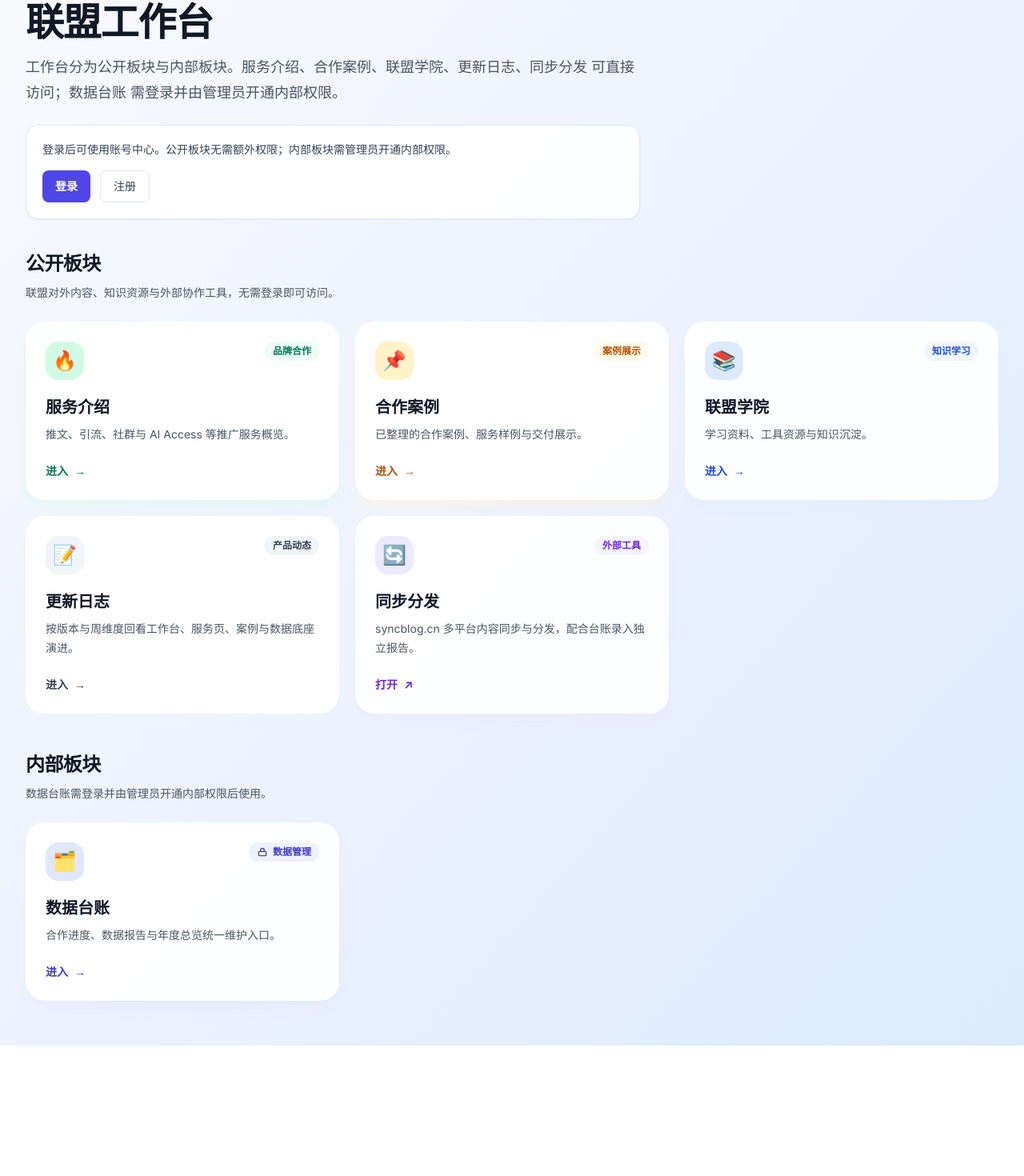
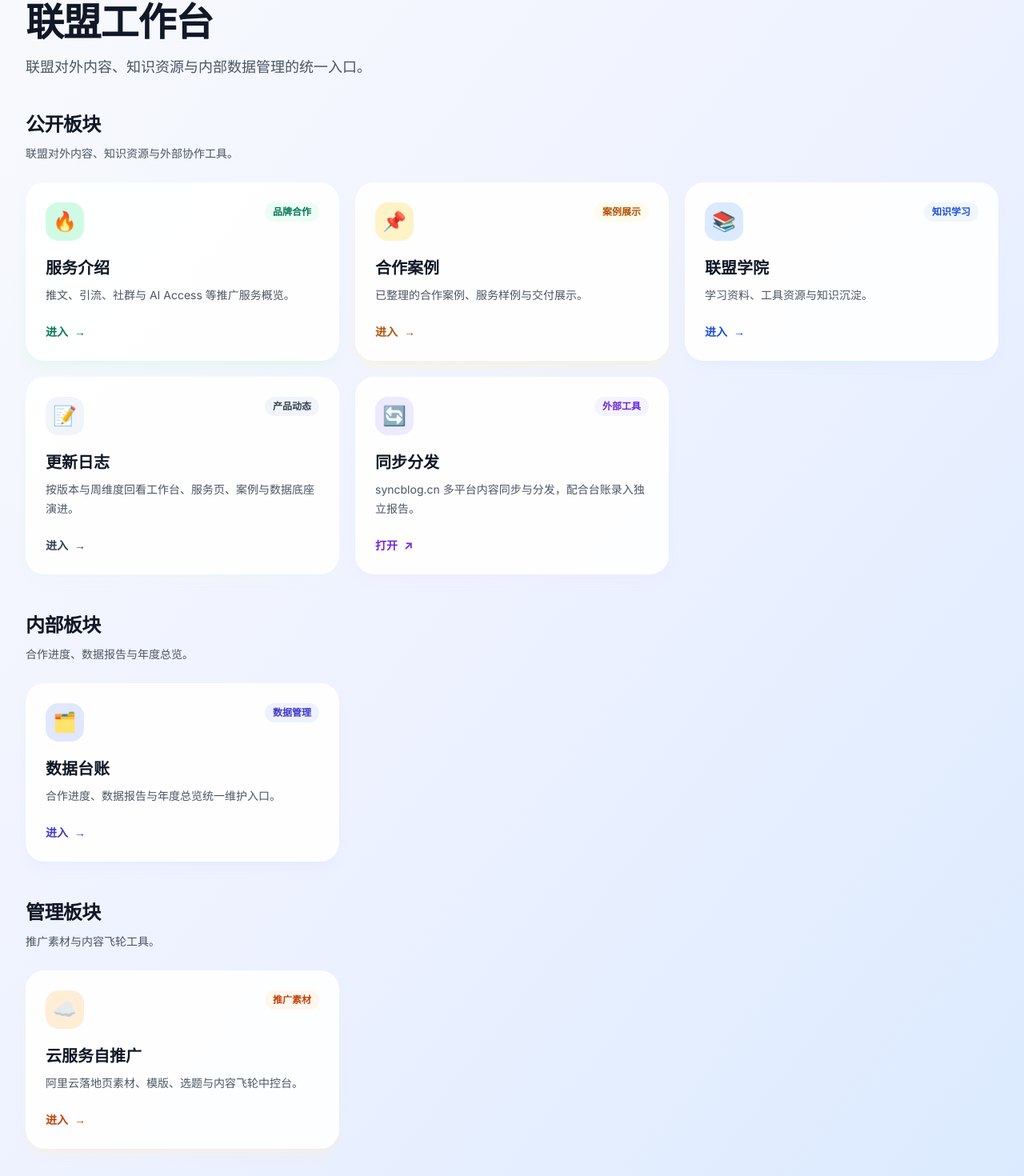
Before and after one commit to TUARAN/blogger-alliance, a Vue app: page /workspace in a window 1280 px wide. Shown: the part 117-1587 px from the top of the page at 80% size. Before the commit the page ends 1424 px from the top, so only its background shows below. Built offline with nearby package versions, Linux system fonts and the light colour scheme; no server answers.

Commit message:
refactor(workspace): 统一板块展示与登录跳转逻辑
所有工作台卡片始终可见并显示「进入」，未登录时由路由守卫跳转登录；权限不足改由目标页提示，移除首页登录引导与权限横幅。

Co-authored-by: Cursor <cursoragent@cursor.com>

```diff
--- a/src/components/WorkspaceModuleGrid.vue
+++ b/src/components/WorkspaceModuleGrid.vue
@@ -1,28 +1,9 @@
 <script setup>
-import { computed } from 'vue'
-import { useAuth } from '../composables/useAuth.js'
 import { WORKSPACE_CTA, WORKSPACE_SECTIONS } from '../data/workspaceRegistry.js'
 
 defineProps({
   compact: { type: Boolean, default: false }
 })
-
-const { isInternal, isAdmin } = useAuth()
-
-const visibleSections = computed(() =>
-  WORKSPACE_SECTIONS.filter((section) => !section.requiresAdmin || isAdmin.value).map((section) => ({
-    ...section,
-    modules: section.modules.filter((module) => !module.requiresAdmin || isAdmin.value)
-  }))
-)
-
-function canOpenModule(module) {
-  if (module.external) {
-    return !module.requiresInternal || isInternal.value
-  }
-
-  return true
-}
 
 function moduleCta(module) {
   return module.external ? WORKSPACE_CTA.open : WORKSPACE_CTA.enter
@@ -32,7 +13,7 @@ function moduleCta(module) {
 <template>
   <div class="space-y-12">
     <section
-      v-for="section in visibleSections"
+      v-for="section in WORKSPACE_SECTIONS"
       :key="section.id"
       :aria-labelledby="`workspace-section-${section.id}`"
     >
@@ -57,18 +38,8 @@ function moduleCta(module) {
           :href="module.external ? module.href : undefined"
           :target="module.external ? '_blank' : undefined"
           :rel="module.external ? 'noopener noreferrer' : undefined"
-          :aria-disabled="module.locked && !canOpenModule(module) ? 'true' : undefined"
-          class="group rounded-3xl border border-white/70 bg-white/90 shadow-lg transition-all duration-300"
-          :class="[
-            module.theme.shadow,
-            compact ? 'p-5' : 'p-6',
-            canOpenModule(module)
-              ? 'hover:-translate-y-1 hover:shadow-2xl'
-              : module.external
-                ? 'cursor-not-allowed opacity-80'
-                : 'hover:-translate-y-1 hover:shadow-2xl'
-          ]"
-          @click="module.external && !canOpenModule(module) && $event.preventDefault()"
+          class="group rounded-3xl border border-white/70 bg-white/90 shadow-lg transition-all duration-300 hover:-translate-y-1 hover:shadow-2xl"
+          :class="[module.theme.shadow, compact ? 'p-5' : 'p-6']"
         >
           <div class="flex items-start justify-between gap-3">
             <span
@@ -81,20 +52,6 @@ function moduleCta(module) {
               class="inline-flex items-center gap-1.5 rounded-full px-2.5 py-1 text-xs font-semibold"
               :class="module.theme.tag"
             >
-              <svg
-                v-if="module.locked"
-                class="h-3.5 w-3.5"
-                viewBox="0 0 24 24"
-                fill="none"
-                stroke="currentColor"
-                stroke-width="2.2"
-                stroke-linecap="round"
-                stroke-linejoin="round"
-                aria-hidden="true"
-              >
-                <rect x="4" y="11" width="16" height="9" rx="2" />
-                <path d="M8 11V8a4 4 0 0 1 8 0v3" />
-              </svg>
               <span>{{ module.tag }}</span>
             </span>
           </div>
@@ -105,20 +62,6 @@ function moduleCta(module) {
           <p class="mt-2 text-sm leading-6 text-gray-600">{{ module.description }}</p>
 
           <div class="mt-6 inline-flex items-center gap-2 text-sm font-semibold" :class="module.theme.cta">
-            <svg
-              v-if="module.external && !canOpenModule(module)"
-              class="h-4 w-4 shrink-0"
-              viewBox="0 0 24 24"
-              fill="none"
-              stroke="currentColor"
-              stroke-width="2.2"
-              stroke-linecap="round"
-              stroke-linejoin="round"
-              aria-hidden="true"
-            >
-              <rect x="4" y="11" width="16" height="9" rx="2" />
-              <path d="M8 11V8a4 4 0 0 1 8 0v3" />
-            </svg>
             <span>{{ moduleCta(module) }}</span>
             <span v-if="module.external" class="transition-transform group-hover:-translate-y-0.5 group-hover:translate-x-0.5">
               ↗
--- a/src/data/workspaceRegistry.js
+++ b/src/data/workspaceRegistry.js
@@ -1,24 +1,21 @@
 /**
  * 联盟工作台命名约定：
- * - 分区：公开板块 / 内部板块
+ * - 分区：公开板块 / 内部板块 / 管理板块
  * - 卡片 title：功能名（2–6 字）
- * - 卡片 tag：功能类型（四字短语，不重复写权限）
- * - 入口：站内「进入」、外链「打开」、无权限「需内部权限」（仅 locked 且非外链）
+ * - 卡片 tag：功能类型（四字短语）
+ * - 入口：站内「进入」、外链「打开」；权限由路由守卫与目标页处理
  */
 
 export const WORKSPACE_CTA = {
   enter: '进入',
-  open: '打开',
-  locked: '需内部权限'
+  open: '打开'
 }
-
-export const ADMIN_MODULE_TITLES = ['云自推广']
 
 export const WORKSPACE_SECTIONS = [
   {
     id: 'public',
     title: '公开板块',
-    description: '联盟对外内容、知识资源与外部协作工具，无需登录即可访问。',
+    description: '联盟对外内容、知识资源与外部协作工具。',
     modules: [
       {
         id: 'services',
@@ -96,8 +93,7 @@ export const WORKSPACE_SECTIONS = [
   {
     id: 'internal',
     title: '内部板块',
-    description: '数据台账需登录并由管理员开通内部权限后使用。',
-    locked: true,
+    description: '合作进度、数据报告与年度总览。',
     modules: [
       {
         id: 'ledger',
@@ -105,7 +101,6 @@ export const WORKSPACE_SECTIONS = [
         description: '合作进度、数据报告与年度总览统一维护入口。',
         tag: '数据管理',
         icon: '🗂️',
-        locked: true,
         to: '/tob/internal',
         theme: {
           shadow: 'shadow-indigo-100/40',
@@ -119,16 +114,14 @@ export const WORKSPACE_SECTIONS = [
   {
     id: 'admin',
     title: '管理板块',
-    description: '仅管理员可见的推广与运营工具。',
-    requiresAdmin: true,
+    description: '推广素材与内容飞轮工具。',
     modules: [
       {
         id: 'cloud-promo',
-        title: '云自推广',
+        title: '云服务自推广',
         description: '阿里云落地页素材、模版、选题与内容飞轮中控台。',
         tag: '推广素材',
         icon: '☁️',
-        requiresAdmin: true,
         to: '/workspace/cloud-promo',
         theme: {
           shadow: 'shadow-orange-100/40',
--- a/src/pages/workspace/cloud-promo/index.vue
+++ b/src/pages/workspace/cloud-promo/index.vue
@@ -1,6 +1,7 @@
 <script setup>
 import { computed, onBeforeUnmount, onMounted, ref, watch } from 'vue'
 import { useAuth } from '../../../composables/useAuth.js'
+import { AUTH_COPY } from '../../../utils/authMessages.js'
 import { showToast } from '../../../utils/toast.js'
 import {
   CLOUD_PROMO_CONTACT,
@@ -24,7 +25,7 @@ import {
   renderTopicDraft
 } from '../../../data/cloudPromoContent.js'
 
-const { initAuth } = useAuth()
+const { initAuth, isAdmin, loading: authLoading } = useAuth()
 
 const CLOUD_PROMO_TABS = [
   { id: 'overview', label: '概览' },
@@ -257,6 +258,30 @@ function statusClass(status) {
         </span>
       </div>
 
+      <div
+        v-if="authLoading"
+        class="mt-8 rounded-2xl border border-orange-100 bg-white p-6 text-sm text-slate-600"
+      >
+        正在验证账号权限...
+      </div>
+
+      <div
+        v-else-if="!isAdmin"
+        class="mt-8 rounded-2xl border border-orange-200 bg-orange-50 p-5 md:p-6"
+      >
+        <h2 class="text-lg font-semibold text-orange-950 mb-2">{{ AUTH_COPY.adminAccessDeniedTitle }}</h2>
+        <p class="text-sm text-orange-800 mb-3">
+          {{ AUTH_COPY.adminAccessDeniedBody }}
+        </p>
+        <router-link
+          to="/workspace"
+          class="inline-flex h-10 items-center rounded-lg bg-orange-700 px-4 text-sm font-semibold text-white hover:bg-orange-800"
+        >
+          返回工作台
+        </router-link>
+      </div>
+
+      <template v-else>
       <!-- 当前选题 / UTM sticky 概览，跨 tab 提示当前状态 -->
       <div
         class="sticky top-16 z-20 mt-6 -mx-4 border-y border-orange-200/70 bg-orange-50/85 px-4 py-3 backdrop-blur sm:mx-0 sm:rounded-2xl sm:border"
@@ -806,6 +831,7 @@ npm run metrics:collect -- --input ./links.tsv</pre>
           </ul>
         </div>
       </div>
+      </template>
     </section>
   </div>
 </template>
--- a/src/pages/workspace/index.vue
+++ b/src/pages/workspace/index.vue
@@ -1,35 +1,20 @@
 <script setup>
 import { computed, onMounted } from 'vue'
-import { useRoute } from 'vue-router'
 import { useAuth } from '../../composables/useAuth.js'
-import { AUTH_COPY } from '../../utils/authMessages.js'
 import WorkspaceModuleGrid from '../../components/WorkspaceModuleGrid.vue'
-import { ADMIN_MODULE_TITLES, INTERNAL_MODULE_TITLES, PUBLIC_MODULE_TITLES } from '../../data/workspaceRegistry.js'
 
-const route = useRoute()
-const { initAuth, isAuthenticated, isInternal, isAdmin, displayName, loading } = useAuth()
+const { initAuth, isAuthenticated, displayName } = useAuth()
 
 onMounted(() => {
   initAuth()
 })
 
-const showInternalNotice = computed(() => route.query.notice === 'internal-required')
-const showAdminNotice = computed(() => route.query.notice === 'admin-required')
-
 const welcomeText = computed(() => {
-  const publicList = PUBLIC_MODULE_TITLES.join('、')
-  const internalList = INTERNAL_MODULE_TITLES.join('、')
-
   if (!isAuthenticated.value) {
-    return `工作台分为公开板块与内部板块。${publicList} 可直接访问；${internalList} 需登录并由管理员开通内部权限。`
+    return '联盟对外内容、知识资源与内部数据管理的统一入口。'
   }
 
-  if (!isInternal.value) {
-    return `${displayName.value}，欢迎回来。公开板块（${publicList}）可直接使用；如需 ${internalList}，请联系管理员开通内部权限。`
-  }
-
-  const adminHint = isAdmin.value ? `；管理板块（${ADMIN_MODULE_TITLES.join('、')}）已可用。` : ''
-  return `${displayName.value}，欢迎回来。公开板块与内部板块均已可用，包括 ${internalList}${adminHint}`
+  return `${displayName.value}，欢迎回来。`
 })
 </script>
 
@@ -45,45 +30,6 @@ const welcomeText = computed(() => {
         </p>
       </div>
 
-      <div
-        v-if="showInternalNotice"
-        class="mt-6 max-w-3xl rounded-2xl border border-amber-200 bg-amber-50 p-5"
-      >
-        <h2 class="text-base font-semibold text-amber-950">{{ AUTH_COPY.internalAccessDeniedTitle }}</h2>
-        <p class="mt-2 text-sm leading-6 text-amber-900">{{ AUTH_COPY.internalAccessDeniedBody }}</p>
-      </div>
-
-      <div
-        v-if="showAdminNotice"
-        class="mt-6 max-w-3xl rounded-2xl border border-orange-200 bg-orange-50 p-5"
-      >
-        <h2 class="text-base font-semibold text-orange-950">{{ AUTH_COPY.adminAccessDeniedTitle }}</h2>
-        <p class="mt-2 text-sm leading-6 text-orange-900">{{ AUTH_COPY.adminAccessDeniedBody }}</p>
-      </div>
-
-      <div
-        v-if="!loading && !isAuthenticated"
-        class="mt-6 max-w-3xl rounded-2xl border border-indigo-100 bg-white/90 p-5 shadow-sm"
-      >
-        <p class="text-sm text-slate-700">
-          登录后可使用账号中心。公开板块无需额外权限；内部板块需管理员开通内部权限。
-        </p>
-        <div class="mt-4 flex flex-wrap gap-3">
-          <router-link
-            :to="{ path: '/auth/login', query: { redirect: '/workspace' } }"
-            class="inline-flex h-10 items-center rounded-lg bg-indigo-600 px-4 text-sm font-semibold text-white hover:bg-indigo-700"
-          >
-            登录
-          </router-link>
-          <router-link
-            to="/auth/register"
-            class="inline-flex h-10 items-center rounded-lg border border-slate-200 bg-white px-4 text-sm font-medium text-slate-700 hover:bg-slate-50"
-          >
-            注册
-          </router-link>
-        </div>
-      </div>
-
       <WorkspaceModuleGrid class="mt-10" />
     </section>
   </div>
```
Also changed, not shown: src/main.js (+3 -17 lines).
